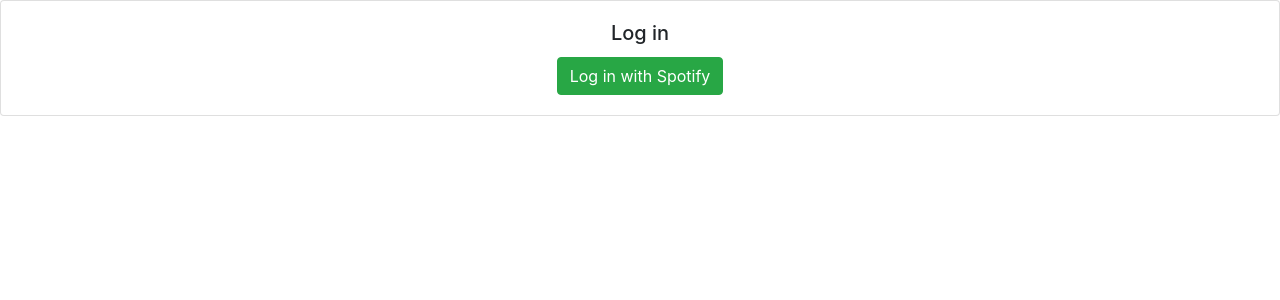
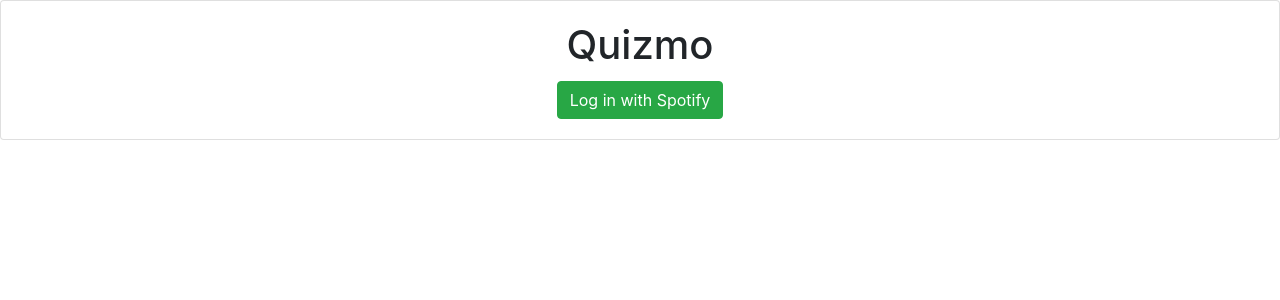
Before and after one commit to FakeShemp/Quizmo, a React (Create React App) app: page / in a window 1280 px wide. Shown: the top 300 px of the page. Built offline with nearby package versions, Linux system fonts and the light colour scheme.

Commit message:
something

```diff
--- a/src/screens/LoginScreen.tsx
+++ b/src/screens/LoginScreen.tsx
@@ -7,7 +7,7 @@
         return (
             <Card>
                 <Card.Body>
-                    <Card.Title>Log in</Card.Title>
+                    <Card.Title><h1>Quizmo</h1></Card.Title>
                     <Button variant="success">Log in with Spotify</Button>
                 </Card.Body>
             </Card>
```
